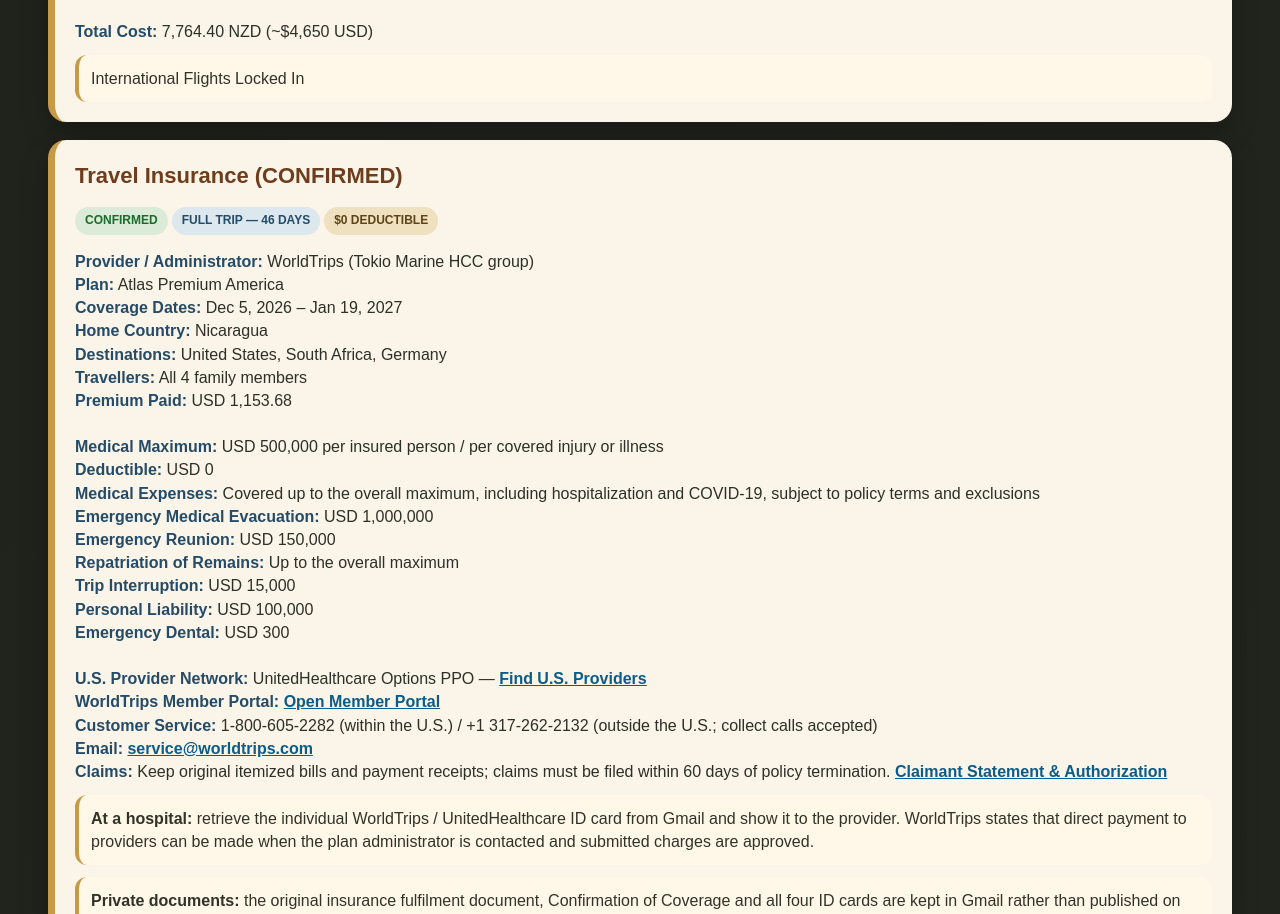
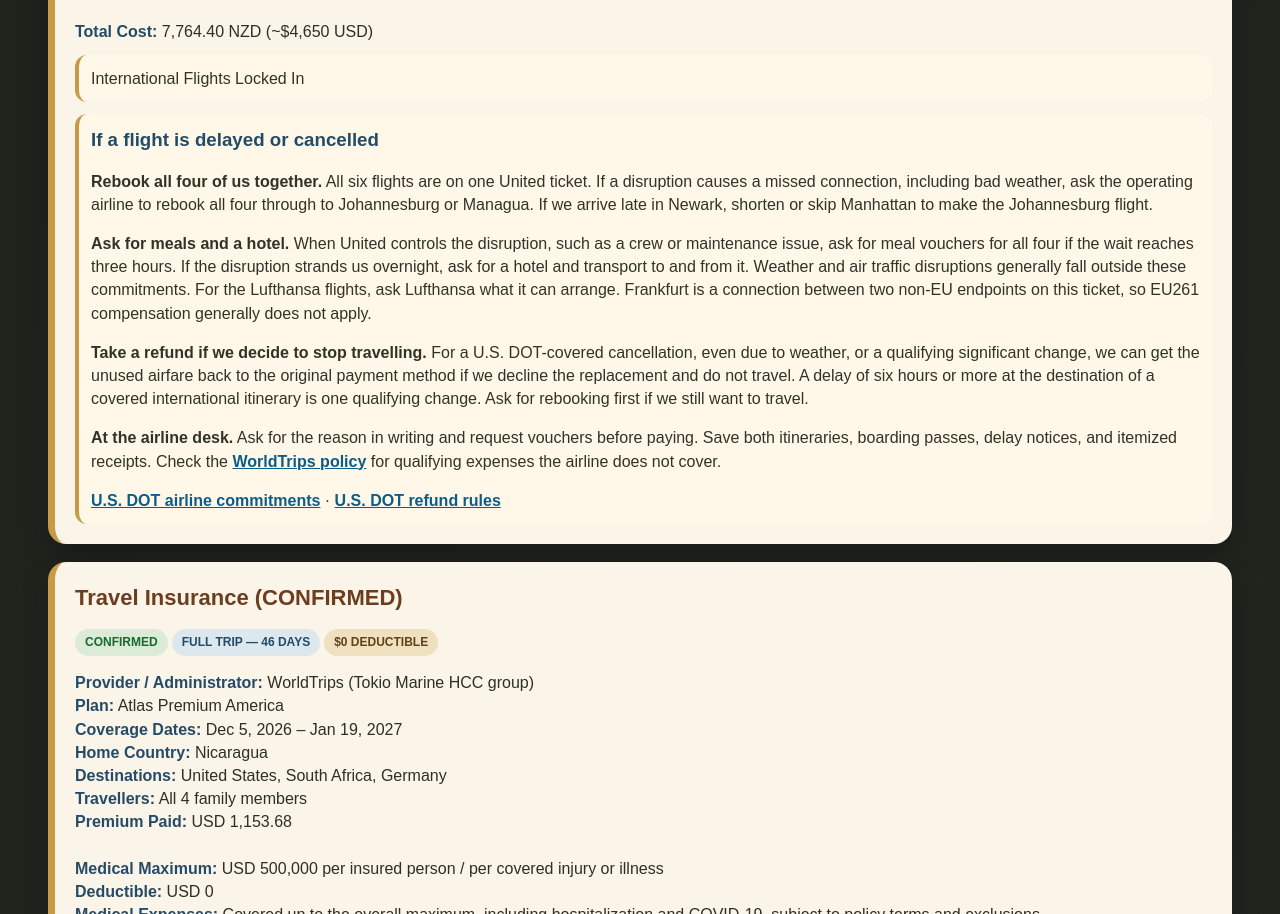
Before and after one commit to treurnich77/south-africa-trip, a plain HTML site: page itinerary-source.html in a window 1280 px wide. Shown: the part 944-1858 px from the top of the page. Drawn offline with Linux system fonts and the light colour scheme.

Commit message:
Add flight disruption guidance to itinerary

```diff
--- a/itinerary-source.html
+++ b/itinerary-source.html
@@ -189,6 +189,14 @@ Confirmed at Holiday Inn Express Hotel &amp; Suites Houston North Intercontinent
 </div><br>
 <span class="big">Total Cost:</span> 7,764.40 NZD (~$4,650 USD)
 <div class="info">International Flights Locked In</div>
+<div class="info" id="flight-disruptions">
+<h3 class="big" style="margin:0 0 8px">If a flight is delayed or cancelled</h3>
+<p><strong>Rebook all four of us together.</strong> All six flights are on one United ticket. If a disruption causes a missed connection, including bad weather, ask the operating airline to rebook all four through to Johannesburg or Managua. If we arrive late in Newark, shorten or skip Manhattan to make the Johannesburg flight.</p>
+<p><strong>Ask for meals and a hotel.</strong> When United controls the disruption, such as a crew or maintenance issue, ask for meal vouchers for all four if the wait reaches three hours. If the disruption strands us overnight, ask for a hotel and transport to and from it. Weather and air traffic disruptions generally fall outside these commitments. For the Lufthansa flights, ask Lufthansa what it can arrange. Frankfurt is a connection between two non-EU endpoints on this ticket, so EU261 compensation generally does not apply.</p>
+<p><strong>Take a refund if we decide to stop travelling.</strong> For a U.S. DOT-covered cancellation, even due to weather, or a qualifying significant change, we can get the unused airfare back to the original payment method if we decline the replacement and do not travel. A delay of six hours or more at the destination of a covered international itinerary is one qualifying change. Ask for rebooking first if we still want to travel.</p>
+<p><strong>At the airline desk.</strong> Ask for the reason in writing and request vouchers before paying. Save both itineraries, boarding passes, delay notices, and itemized receipts. Check the <a href="#insurance">WorldTrips policy</a> for qualifying expenses the airline does not cover.</p>
+<p style="margin-bottom:0"><a href="https://www.transportation.gov/airconsumer/airline-cancellation-delay-dashboard">U.S. DOT airline commitments</a> · <a href="https://www.transportation.gov/individuals/aviation-consumer-protection/refunds">U.S. DOT refund rules</a></p>
+</div>
 </section>
 
 <section class="section" id="insurance">
```
